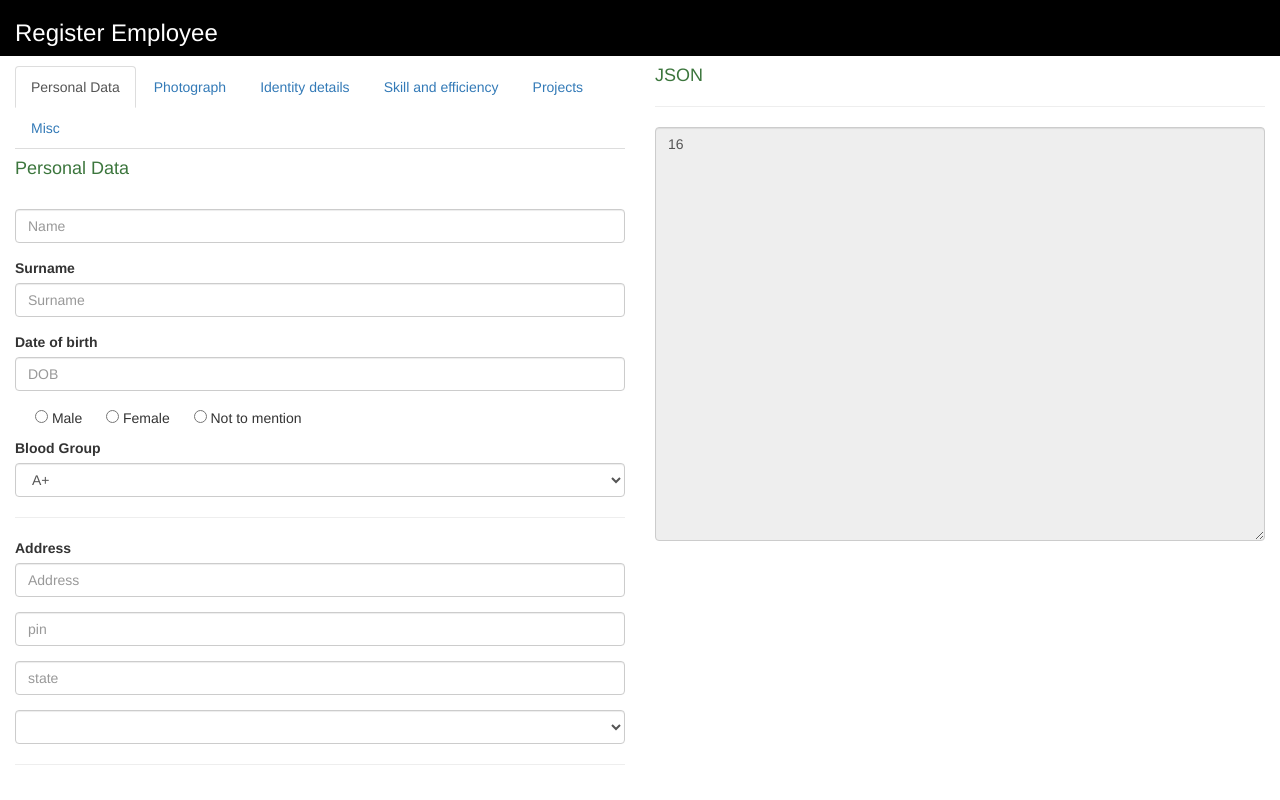
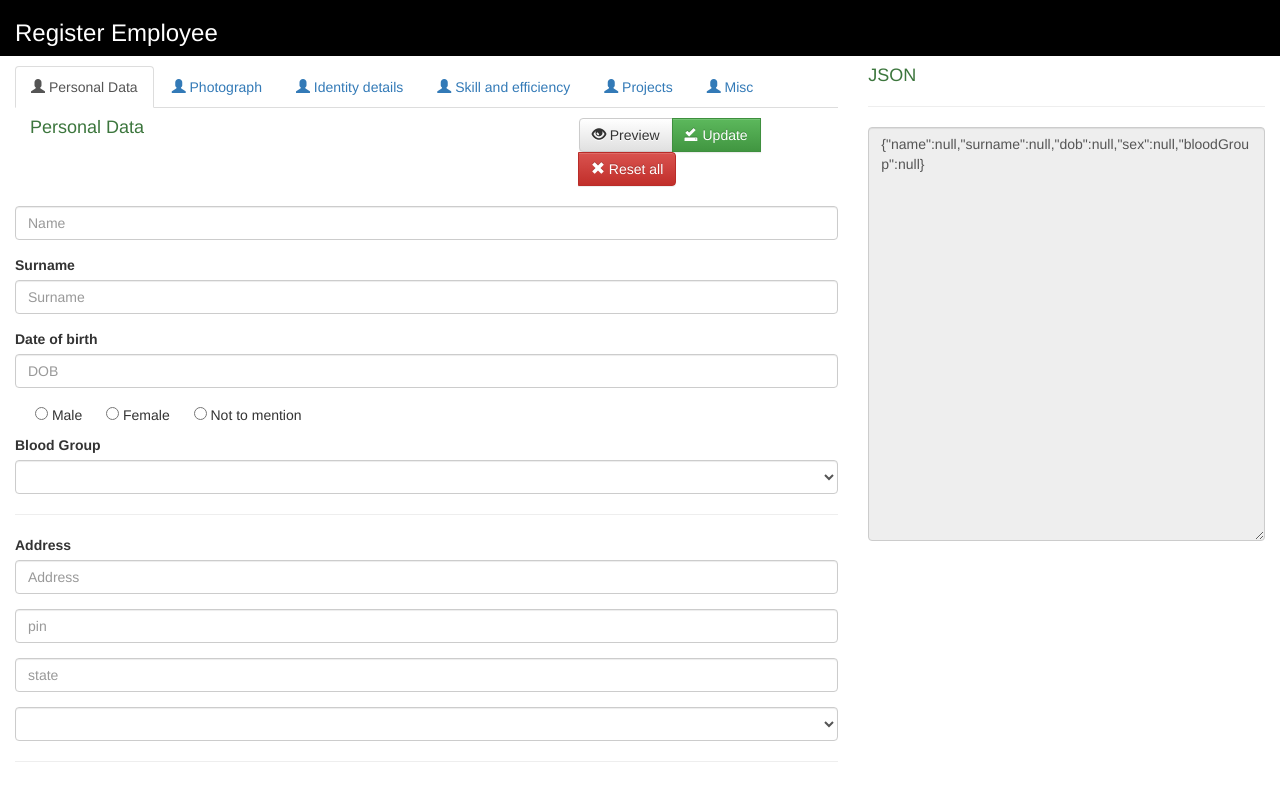
Before and after one commit to Sutirtha-Marjit/jsmoutain, a plain HTML site: page r/angular/p001/src/views/dummydatacreator.html in a window 1280 px wide. Both pictures are taken after a click on the link "Personal Data". Drawn offline with Linux system fonts and the light colour scheme.

Commit message:
Registration ctrl function updated

```diff
--- a/r/angular/p001/src/app/controllers/registration.ctrl.js
+++ b/r/angular/p001/src/app/controllers/registration.ctrl.js
@@ -1,8 +1,17 @@
 var registrationCtrl = function($scope,$http) {
 	console.log(window);
     $scope.moduleHeading = "Employee registration";
+	$scope.dataToCapture = {
+		name:null,
+		surname:null,
+		dob:null,
+		sex:null,
+		bloodGroup:null,
+
+	};
+	console.log(SOURCES.countries);
+
     $scope.segmentNames = ["Personal Data", "Photograph", "Identity details", "Skill and efficiency", "Projects", "Misc"];
-
     $scope.formOptions = {
         medical: {
             bloodGroups: ['A+', 'A-', 'B+', 'B-', 'O+', 'O-', 'AB+', 'AB-', 'Others'],
--- a/r/angular/p001/src/app/urls.js
+++ b/r/angular/p001/src/app/urls.js
@@ -1,4 +1,4 @@
-const SOURCES={
+var SOURCES={
 registrationFormData : "",
-countries: ""
+countries: "properties/countries.json"
 }
--- a/r/angular/p001/src/views/dummydatacreator.html
+++ b/r/angular/p001/src/views/dummydatacreator.html
@@ -25,13 +25,25 @@
 <div class="container-fluid">
 
    <div class="row" ng-controller="registrationCtrl">
-        <div class="col-md-6">
+        <div class="col-md-8">
            <div class="tabbedAnchors appPT">
             <ul class="nav nav-tabs">
-				<li role="presentation" ng-repeat="i in segmentNames"><a data-prop="tabAction-registration" href="#">{{i}}</a></li>
+				<li role="presentation" ng-repeat="i in segmentNames"><a data-prop="tabAction-registration" href="#"><span class="glyphicon glyphicon-user"></span> {{i}}</a></li>
             </ul>
           </div>
-          <h4 data-prop="tabContentHead-registration" class="text-success">Personal data</h4>
+		  <div class="container-fluid">
+			<div class="row">
+				<div class="col-md-8"><h4 data-prop="tabContentHead-registration" class="text-success">Personal data</h4></div>
+				<div class="col-md-4 appPT">
+					<div class="btn-group">
+						<a class="btn btn-default"><span class="glyphicon glyphicon-eye-open"></span> Preview</a>
+						<a class="btn btn-success"><span class="glyphicon glyphicon-saved"></span> Update</a>
+						<a class="btn btn-danger"><span class="glyphicon glyphicon-remove"></span> Reset all</a>
+					</div>
+				</div>
+			</div>
+		  </div>
+
 
             <form name="employeeRegistration">
 
@@ -40,46 +52,49 @@
 
                 <div class="form-group">
                      <label for="nameOfEmployee"></label>
-                     <input name="nameOfEmployee" type="text" class="form-control" placeholder="Name">
+                     <input name="nameOfEmployee" type="text" class="form-control" placeholder="Name" ng-model="dataToCapture.name">
                 </div>
                 <div class="form-group">
                      <label for="nameOfEmployee">Surname</label>
-                     <input name="surnameOfEmployee" type="text" class="form-control" placeholder="Surname">
+                     <input name="surnameOfEmployee" type="text" class="form-control" placeholder="Surname" ng-model="dataToCapture.surname">
                 </div>
                 <div class="form-group">
                      <label for="DOBOfEmployee">Date of birth</label>
-                     <input name="DOBOfEmployee" type="text" class="form-control" placeholder="DOB" data-prop="date">
+                     <input name="DOBOfEmployee" type="text" class="form-control" placeholder="DOB" data-prop="date" ng-model="dataToCapture.dob">
                 </div>
 				<div class="checkbox">
                      <label for="sexOfEmployee">
-                        <input type="radio" name="sexOfEmployee"/> Male
+                        <input type="radio" name="sexOfEmployee" value="Male" ng-model="dataToCapture.sex" /> Male
                      </label>
                      <label for="sexOfEmployee">
-                        <input type="radio" name="sexOfEmployee"/> Female
+                        <input type="radio" name="sexOfEmployee" value="Female" ng-model="dataToCapture.sex"/> Female
                      </label>
                      <label for="sexOfEmployee">
-                        <input type="radio" name="sexOfEmployee"/> Not to mention
+                        <input type="radio" name="sexOfEmployee" value="Not to mention" ng-model="dataToCapture.sex"/> Not to mention
                      </label>
                 </div>
                <div class="form-group">
                     <label for="bloodGroupOfEmployee">Blood Group</label>
-                    <select class="form-control">
-						<option ng-repeat="bl in formOptions.medical.bloodGroups"  value="{{bl}}">{{bl}}</option>
+                    <select class="form-control" ng-model="dataToCapture.bloodGroup">
+						<option ng-repeat="bl in formOptions.medical.bloodGroups" value="{{bl}}">{{bl}}</option>
                     </select>
                </div>
                <hr/>
                <div class="form-group">
                    <label for="addressOfEmployee">Address</label>
-                   <input name="addressOfEmployee" type="text" class="form-control" placeholder="Address">
+                   <input name="addressOfEmployee" type="text" class="form-control" placeholder="Address" ng-model="dataToCapture.address">
                </div>
                <div class="form-group">
-                   <input name="pinOfEmployee" type="number" class="form-control" placeholder="pin">
+                   <input name="pinOfEmployee" type="number" class="form-control" placeholder="pin" ng-model="dataToCapture.pin">
                </div>
                <div class="form-group">
-                   <input name="state" type="text" class="form-control" placeholder="state">
+                   <input name="state" type="text" class="form-control" placeholder="state" ng-model="dataToCapture.state">
                </div>
                <div class="form-group">
-                   <select name="country" class="form-control" placeholder="country"></select>
+                   <select name="country" class="form-control" placeholder="country" ng-model="dataToCapture.country">
+						<option value="India">India</option>
+						<option value="India">India</option>
+				   </select>
                </div>
                <!-- @Personal Data:TAB CONTENT : END -->
                </div>
@@ -217,12 +232,12 @@
 			<hr/>
 
         </div>
-        <div class="col-md-6">
+        <div class="col-md-4">
            <h4 class="text-success">JSON</h4>
            <hr/>
           <form name="dummyJSONPool">
              <div class="form-group">
-                   <textarea name="jsonPool" rows="20"  class="form-control text-success" placeholder="json" disabled>{{2*8}}</textarea>
+                   <textarea name="jsonPool" rows="20"  class="form-control text-success" placeholder="json" disabled>{{dataToCapture}}</textarea>
                </div>
            </form>
         </div>
```
Also changed, not shown: r/angular/p001/src/views/properties/countries.json (renamed from r/angular/p001/src/properties/countries.json).
